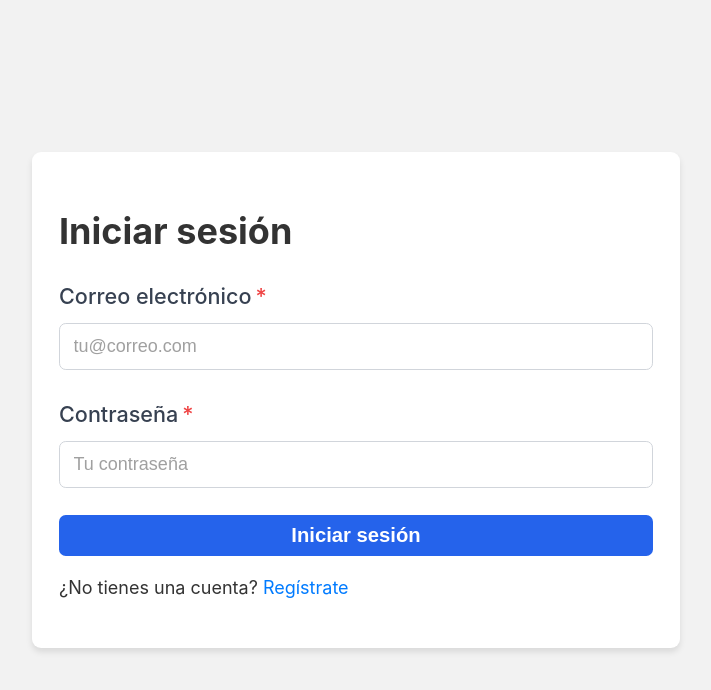
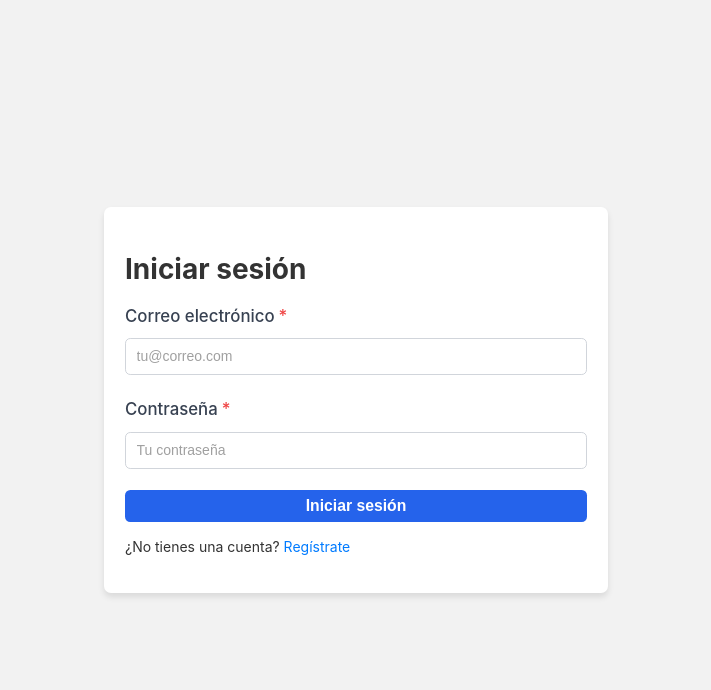
Before and after one commit to V1ct0r5/proyecto_web_TFG, a React (Create React App) app in the folder frontend/reactapp/: page / in a window 1280 px wide. Shown: the top 690 px of the page, without its empty margins (284-995 px from the left). Built offline with nearby package versions, Linux system fonts and the light colour scheme; the HTML template or start-up script is replaced by a standard one.

Commit message:
Eliminado ::root de los estilos de App.css

```diff
--- a/frontend/reactapp/src/styles/App.css
+++ b/frontend/reactapp/src/styles/App.css
@@ -5,32 +5,7 @@
 }
 
 html {
-    font-size: 18px;
-}
-
-
-:root {
-    --background: 0 0% 100%;
-    --foreground: 222.2 84% 4.9%;
-    --card: 0 0% 100%;
-    --card-foreground: 222.2 84% 4.9%;
-    --popover: 0 0% 100%;
-    --popover-foreground: 222.2 84% 4.9%;
-    --primary: 221 83% 53%;
-    --primary-foreground: 210 40% 98%;
-    --secondary: 210 40% 96.1%;
-    --secondary-foreground: 222.2 47.4% 11.2%;
-    --muted: 210 40% 96.1%;
-    --muted-foreground: 215.4 16.3% 46.9%;
-    --accent: 210 40% 96.1%;
-    --accent-foreground: 222.2 47.4% 11.2%;
-    --destructive: 0 84.2% 60.2%;
-    --destructive-foreground: 210 40% 98%;
-    --border: 214.3 31.8% 91.4%;
-    --input: 214.3 31.8% 91.4%;
-    --ring: 221 83% 53%;
-    --radius: .5rem;
-    --font-sans: "Inter", sans-serif;
+    font-size: 14px;
 }
 
 body {
@@ -48,11 +23,7 @@ code {
         monospace;
 }
 
-.App {
-    min-height: 100vh;
-    display: flex;
-    justify-content: center;
-}
+
 
 h1,
 h2,
@@ -61,7 +32,7 @@ h4,
 h5,
 h6 {
     color: #333;
-    margin-bottom: 1rem;
+    margin-bottom: 0.8rem;
 }
 
 a {
@@ -73,11 +44,25 @@ a:hover {
     text-decoration: underline;
 }
 
+.formContainer {
+    background-color: #FFFFFF;
+    box-shadow: 4px 4px 6px 6px rgba(0, 0, 0, 0.1);
+    border-radius: 0.6rem;
+    padding: 1.2rem;
+    width: 100%; /* Asegura que ocupe el 100% del espacio disponible en su contenedor */
+    min-width: 20rem;
+    margin-bottom: 2rem;
+}
+
+.formContainer:last-of-type {
+    margin-bottom: 0;
+}
+
+
 .error-message {
     color: #dc3545;
-    /* Rojo para errores */
-    margin-top: 0.5rem;
-    font-size: 0.875rem;
+    margin-top: 0.4rem;
+    font-size: 0.7rem;
 }
 
 .success-message {
@@ -89,20 +74,29 @@ a:hover {
 
 .loading-overlay {
     position: fixed;
-    /* Posición fija respecto a la ventana */
     top: 0;
     left: 0;
     width: 100%;
     height: 100%;
     background-color: rgba(255, 255, 255, 0.7);
-    /* Fondo semi-transparente blanco */
     display: flex;
     justify-content: center;
-    /* Centra horizontalmente */
     align-items: center;
-    /* Centra verticalmente */
     z-index: 1000;
-    /* Asegura que esté por encima de otros elementos */
     font-size: 1.5rem;
     color: #333;
 }
+
+.add-objective-button-container {
+    display: flex; /* Convertir en contenedor Flexbox */
+    justify-content: flex-end; /* Centrar el contenido horizontalmente */
+    align-items: center;
+    margin-top: 1.5rem;
+    width: 100%;
+}
+
+.objetivos-page-content { /* Crea esta nueva regla con el nombre de clase exacto */
+    display: flex;
+    flex-direction: column; /* <-- Apila los hijos (h2 y tarjetas) verticalmente */
+    gap: 1rem;
+}
```
